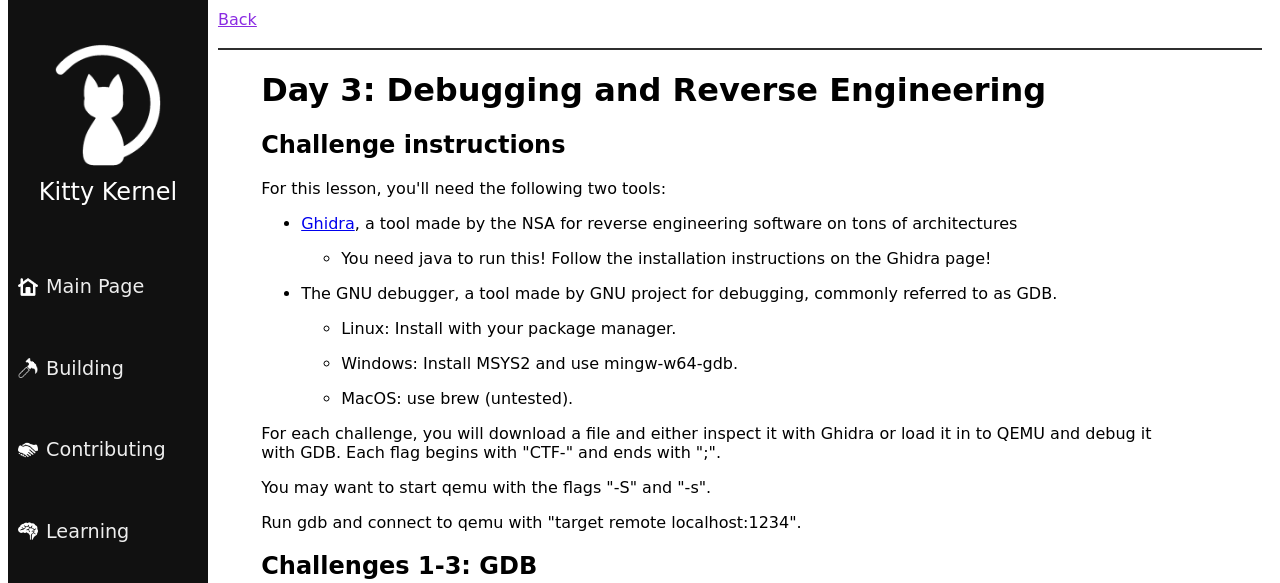
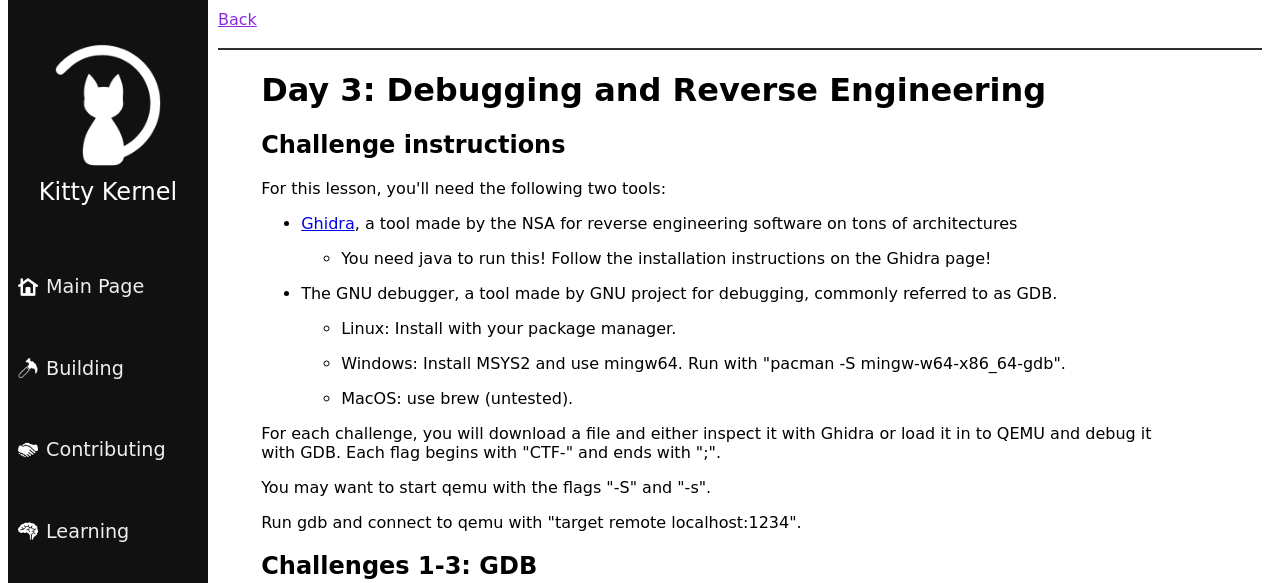
Before and after one commit to pounce-dev/website, a Flask app: template templates/learning/days/day3.html in a window 1280 px wide. Shown: the top 583 px of the page. Run offline with Flask 3, Linux system fonts and the light colour scheme; the template is opened without the code that fills it, so the values that code supplies are empty.

Commit message:
fixed command

```diff
--- a/templates/learning/days/day3.html
+++ b/templates/learning/days/day3.html
@@ -12,7 +12,7 @@
         <li><p>The GNU debugger, a tool made by GNU project for debugging, commonly referred to as GDB.</p>
             <ul>
                 <li><p>Linux: Install with your package manager.</p></li>
-                <li><p>Windows: Install MSYS2 and use mingw-w64-gdb.</p></li>
+                <li><p>Windows: Install MSYS2 and use mingw64. Run with "pacman -S mingw-w64-x86_64-gdb".</p></li>
                 <li><p>MacOS: use brew (untested).</p></li>
             </ul>
         </li>
```
